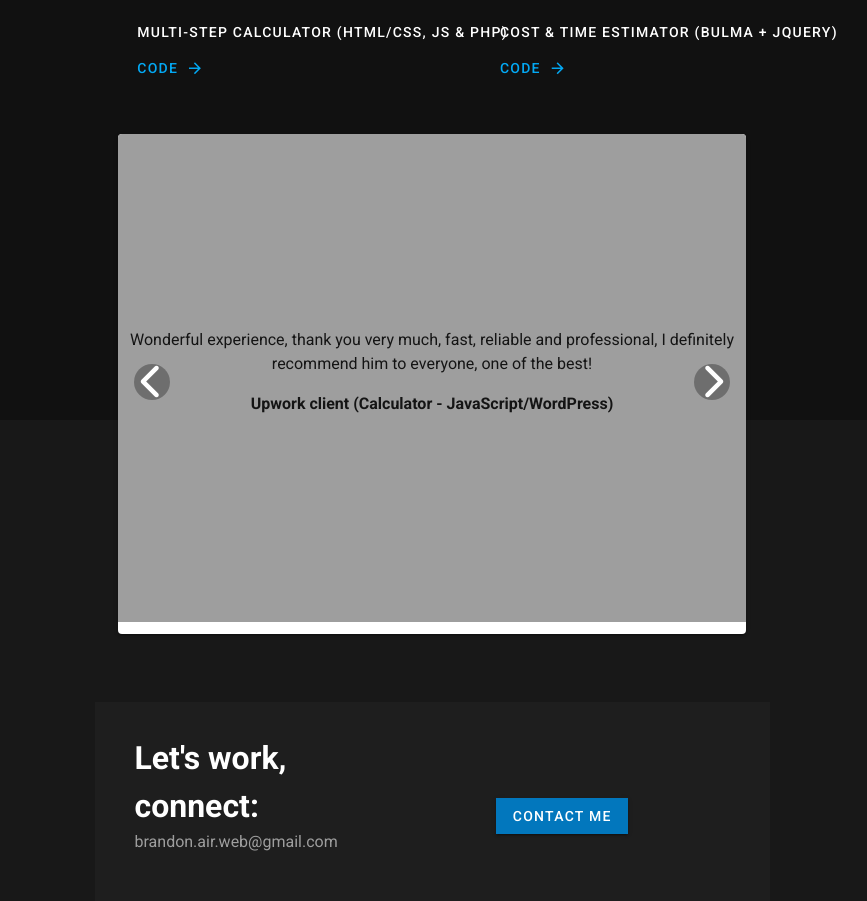
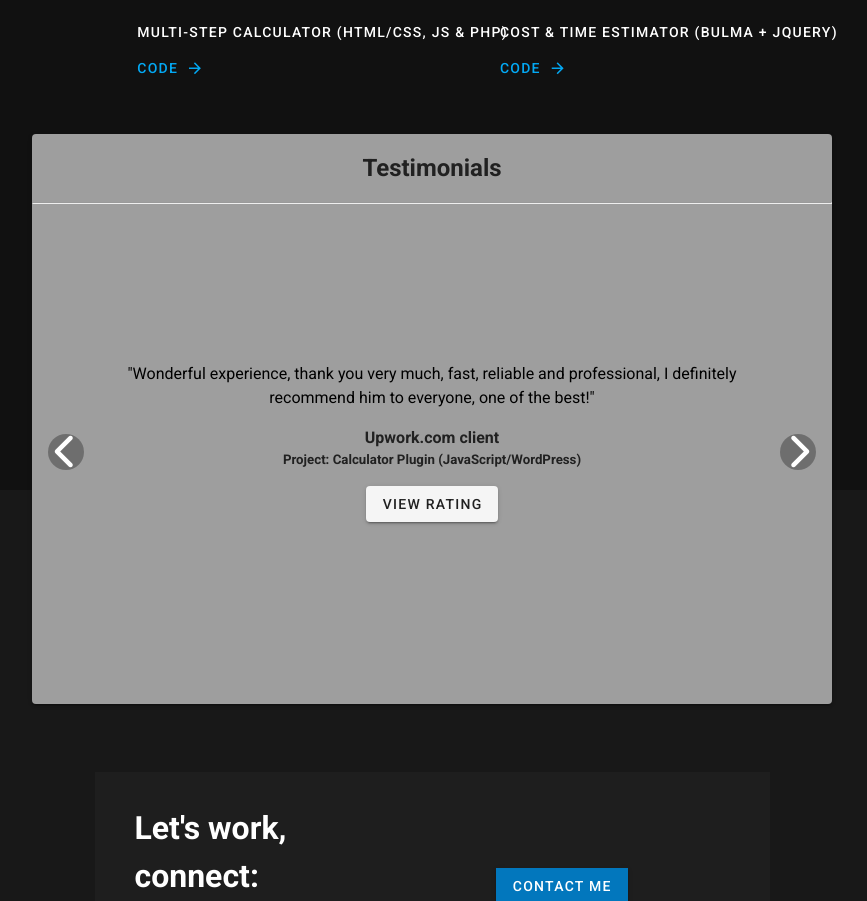
Before and after one commit to BrandonWingerAir/project-portfolio-vuetify-js, a Vue app: page / in a window 1280 px wide. Shown: the part 2320-3221 px from the top of the page, without its empty margins (208-1075 px from the left). Built offline with nearby package versions, Linux system fonts and the light colour scheme.

Commit message:
testimonial section data content & style setup

```diff
--- a/src/components/TestimonialSection.vue
+++ b/src/components/TestimonialSection.vue
@@ -1,5 +1,7 @@
 <template>
-      <v-card class="mx-auto my-12 text-center" width="50%">
+  <v-card id="testimonials-carousel" class="mx-auto my-12 text-center pt-4 grey" width="75%">
+        <h2 class="mb-4 grey--text text--darken-4">Testimonials</h2>
+        <hr>
         <v-carousel hide-delimiters>
             <v-carousel-item
               v-for="(item,i) in items"
@@ -10,13 +12,15 @@
                 color="grey"
               >
                 <v-row
-                  class="fill-height"
+                  class="fill-height grey--text text--darken-4"
                   align="center"
                   justify="center"
                 >
-                  <div>
-                    <p>{{ item.review }}</p>
+                  <div id="review-container">
+                    <p class="black--text">"{{ item.review }}"</p>
                     <h4>{{ item.client }}</h4>
+                    <h5 class="mb-4">Project: {{ item.project }}</h5>
+                    <v-btn :href="item.link">View Rating</v-btn>
                   </div>
                 </v-row>
               </v-sheet>
@@ -32,15 +36,47 @@
       return {
         items: [
           {
-            client: "Upwork client (Calculator - JavaScript/WordPress)",
-            review: "Wonderful experience, thank you very much, fast, reliable and professional, I definitely recommend him to everyone, one of the best!"
+            client: "Upwork.com client",
+            review: "Wonderful experience, thank you very much, fast, reliable and professional, I definitely recommend him to everyone, one of the best!",
+            project: "Calculator Plugin (JavaScript/WordPress)",
+            link: "https://www.upwork.com/freelancers/~01889fb0e8f4f710b7"
           },
           {
-            client: "",
-            review: "2"
+            client: "Jeffrey S. @CityPopper - Freelancer.com",
+            review: "No complaints.",
+            project: "Site Feature (AliPay/Stripe & WordPress)",
+            link: "https://www.freelancer.com/u/BWinger"
+          },
+          {
+            client: "Katherine M. @kmyers1 - Freelancer.com",
+            review: "Excellent communication! Will hire again!",
+            project: "Site Feature (UserPro plugin for WordPress)",
+            link: "https://www.freelancer.com/u/BWinger"
+          },
+          {
+            client: "Love L. @Hopedove - Freelancer.com",
+            review: "Very responsive work attitude.",
+            project: "English Writing",
+            link: "https://www.freelancer.com/u/BWinger"
+          },
+          {
+            client: "Benjamin R. @dfservice - Freelancer.com",
+            review: "cooperative Freelancer, nice to work with him.",
+            project: "Site Feature (WooCommerce/Wordpress & Stripe)",
+            link: "https://www.freelancer.com/u/BWinger"
           }
         ],
       }
     },
   }
 </script>
+
+<style scoped>
+#testimonials-carousel {
+  max-width: 800px;
+}
+
+#review-container {
+  padding: 0 75px;
+}
+</style>
```
